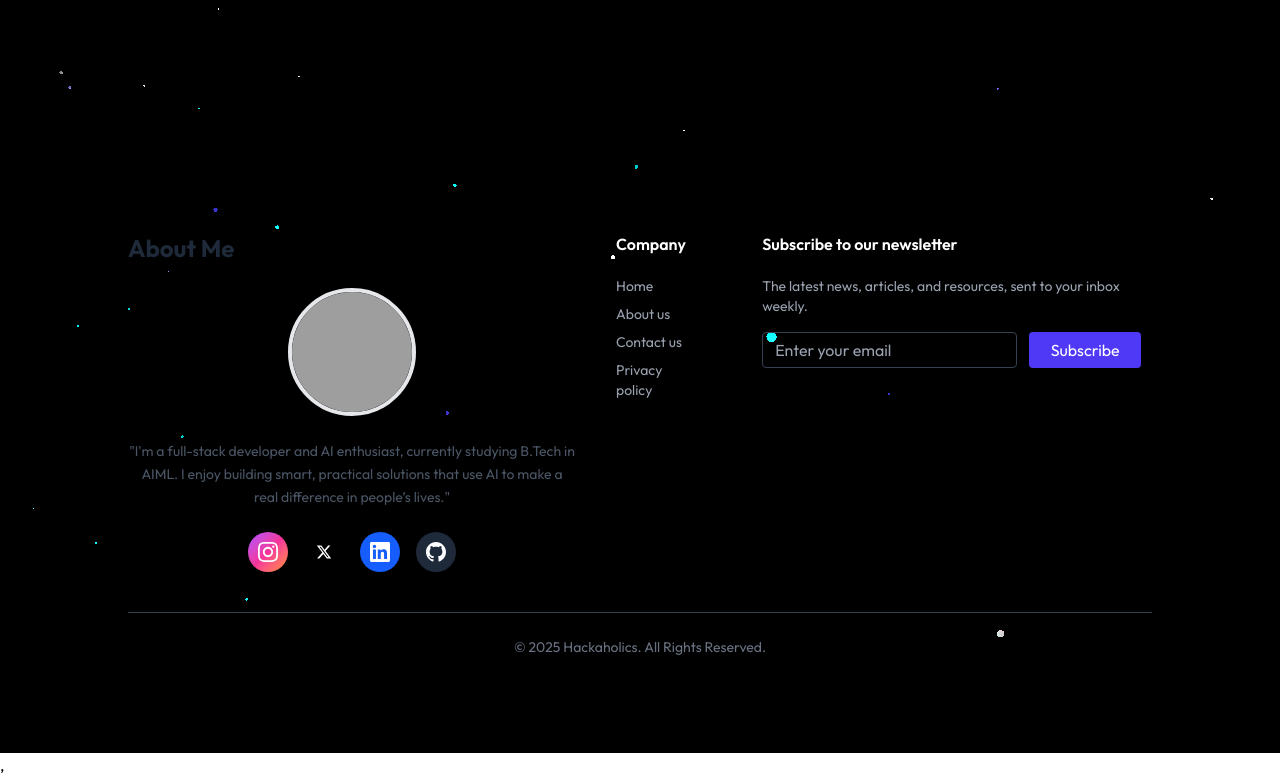
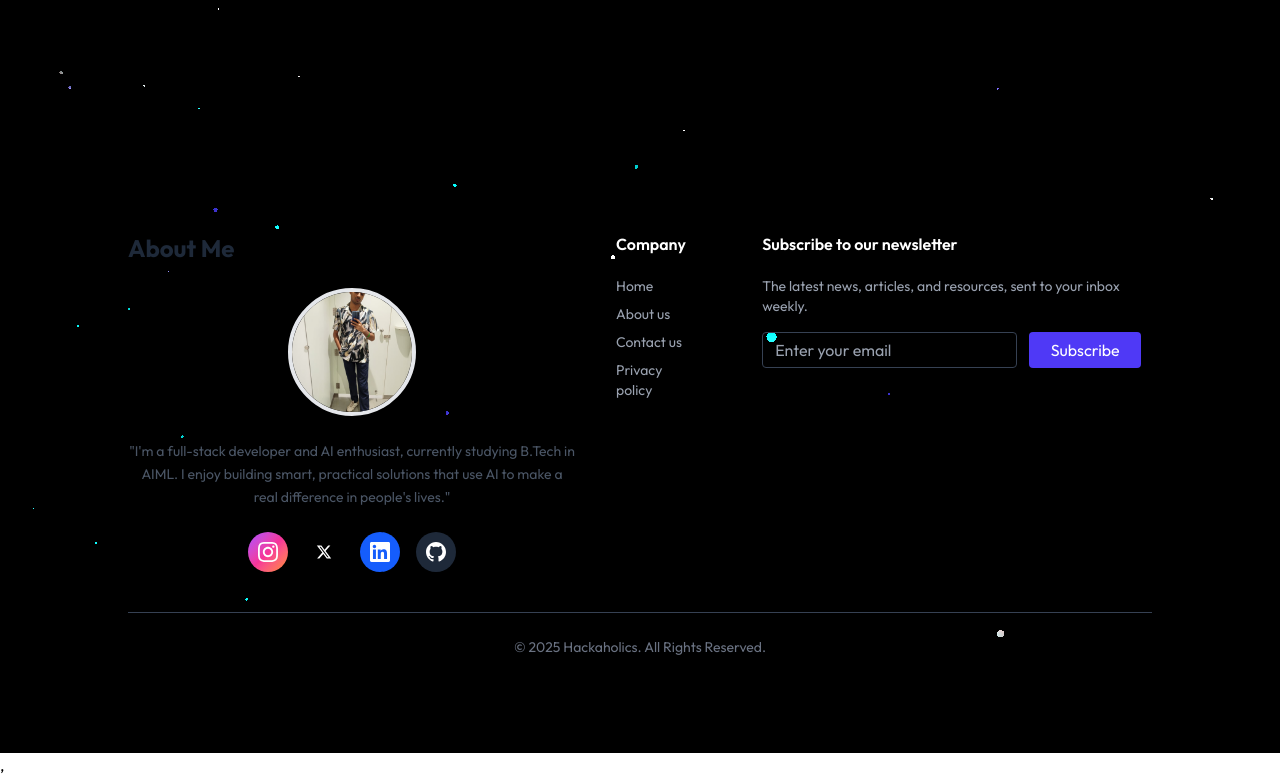
Before and after one commit to AIChoubeyX/Ai, a React (Vite) app in the folder frontend/: page / in a window 1280 px wide. Shown: the part 2239-3016 px from the top of the page. Built offline with nearby package versions, Linux system fonts and the light colour scheme; no server answers; grey boxes are pictures that could not be loaded.

Commit message:
footer update

```diff
--- a/frontend/src/components/Footer.jsx
+++ b/frontend/src/components/Footer.jsx
@@ -151,7 +151,7 @@
 import React from "react";
 import { assets } from "../assets/assets";
 import Particles from "./Particles"; // Make sure this path is correct
-import myPic from "./assets/mypic.jpg";
+import myPic from "../assets/mypic.jpg"; // FIXED: Changed from "./assets/" to "../assets/"
 
 const cardsData = [
   {
@@ -292,8 +292,8 @@ const TestimonialFooter = () => {
       {/* Footer Section */}
       <footer className="relative z-10 w-full px-4 sm:px-20 xl:px-32 py-24 mt-12 text-gray-400">
         <div className="flex flex-col md:flex-row justify-between gap-10 border-b border-gray-700 pb-10">
-          {/* Logo + Description */}
-          {/* About Me Section - Replace the logo + description section */}
+
+          {/* About Me Section - Replaces the original logo + description */}
           <div className="md:max-w-md">
             {/* About Me Heading */}
             <h2 className="text-2xl font-bold mb-6 text-gray-800 dark:text-white">
@@ -329,7 +329,7 @@ const TestimonialFooter = () => {
                   - hover:shadow-xl: Hover effect
                   - transition-shadow duration-300: Smooth transition
 
-        IMPORTANT: Replace "/path-to-your-photo.jpg" with your actual image path
+                  IMAGE PATH FIXED: Now using "../assets/mypic.jpg" (correct path)
                 */
               />
             </div>
@@ -348,7 +348,7 @@ const TestimonialFooter = () => {
               */}
               "I'm a full-stack developer and AI enthusiast, currently studying
               B.Tech in AIML. I enjoy building smart, practical solutions that
-              use AI to make a real difference in people’s lives."
+              use AI to make a real difference in people's lives."
             </p>
 
             {/* Social Media Links */}
@@ -366,7 +366,6 @@ const TestimonialFooter = () => {
                 target="_blank"
                 rel="noopener noreferrer"
                 className="group"
-                /* REPLACE: Change "yourusername" to your actual Instagram username */
               >
                 <div className="w-10 h-10 bg-gradient-to-br from-purple-500 via-pink-500 to-orange-400 rounded-full flex items-center justify-center hover:scale-110 transition-transform duration-300 shadow-md">
                   {/*
@@ -393,7 +392,6 @@ const TestimonialFooter = () => {
                 target="_blank"
                 rel="noopener noreferrer"
                 className="group"
-                /* REPLACE: Change "yourusername" to your actual Twitter username */
               >
                 <div className="w-10 h-10 bg-black rounded-full flex items-center justify-center hover:scale-110 transition-transform duration-300 shadow-md">
                   <svg
@@ -412,7 +410,6 @@ const TestimonialFooter = () => {
                 target="_blank"
                 rel="noopener noreferrer"
                 className="group"
-                /* REPLACE: Change "yourusername" to your actual LinkedIn username */
               >
                 <div className="w-10 h-10 bg-blue-600 rounded-full flex items-center justify-center hover:scale-110 transition-transform duration-300 shadow-md">
                   <svg
@@ -431,7 +428,6 @@ const TestimonialFooter = () => {
                 target="_blank"
                 rel="noopener noreferrer"
                 className="group"
-                /* REPLACE: Change "yourusername" to your actual GitHub username */
               >
                 <div className="w-10 h-10 bg-gray-800 rounded-full flex items-center justify-center hover:scale-110 transition-transform duration-300 shadow-md">
                   <svg
@@ -449,36 +445,36 @@ const TestimonialFooter = () => {
           {/*
             CUSTOMIZATION GUIDE:
 
-1. REPLACE YOUR INFORMATION:
-   - Change the heading "About Me" to your preference
-   - Replace "/path-to-your-photo.jpg" with your actual photo path
-   - Update the description text with your own bio
-   - Replace all "yourusername" in social links with your actual usernames
+            1. PROFILE PHOTO SIZES:
+               - w-32 h-32 (current): 128px x 128px
+               - w-24 h-24: 96px x 96px (smaller)
+               - w-40 h-40: 160px x 160px (larger)
+               - w-48 h-48: 192px x 192px (extra large)
 
-2. SIZE ADJUSTMENTS:
-   - Profile photo: w-32 h-32 (128px) - can use w-24 h-24, w-40 h-40, w-48 h-48
-   - Social icons: w-10 h-10 (40px) - can use w-8 h-8, w-12 h-12
-   - Text sizes: text-2xl (heading), text-sm (description) - adjust as needed
+            2. SOCIAL ICON SIZES:
+               - w-10 h-10 (current): 40px x 40px
+               - w-8 h-8: 32px x 32px (smaller)
+               - w-12 h-12: 48px x 48px (larger)
 
-3. SPACING:
-   - mb-6: Bottom margins - can adjust to mb-4, mb-8, mb-10
-   - space-x-4: Social icon spacing - can use space-x-2, space-x-6
+            3. SPACING ADJUSTMENTS:
+               - mb-6: Bottom margins (can use mb-4, mb-8, mb-10)
+               - space-x-4: Social icon spacing (can use space-x-2, space-x-6)
 
-4. COLORS:
+            4. TEXT SIZES:
+               - text-2xl (heading): Can use text-xl, text-3xl, text-4xl
+               - text-sm (description): Can use text-base, text-lg
+
+            5. COLORS (customize as needed):
                - Heading: text-gray-800 dark:text-white
                - Description: text-gray-600 dark:text-gray-300
-   - Social icons have brand colors (Instagram gradient, Twitter black, etc.)
-
-5. RESPONSIVE DESIGN:
-   - The md:max-w-md ensures it fits well on all screen sizes
-   - All elements are responsive and will adapt to mobile/tablet/desktop
+               - Social icons use brand colors (Instagram gradient, etc.)
 
             6. HOVER EFFECTS:
-   - Profile photo: shadow grows on hover
-   - Social icons: scale up (hover:scale-110) on hover
-   - All transitions are smooth (duration-300)
+               - Profile photo: shadow grows (hover:shadow-xl)
+               - Social icons: scale up (hover:scale-110)
+               - All transitions: duration-300 for smoothness
 
-This component will work perfectly on all screen sizes and is fully customizable!
+            This component is fully responsive and will work on all screen sizes!
           */}
 
           {/* Links + Newsletter */}
```
Lines whose indentation alone changed are shown as unchanged.
